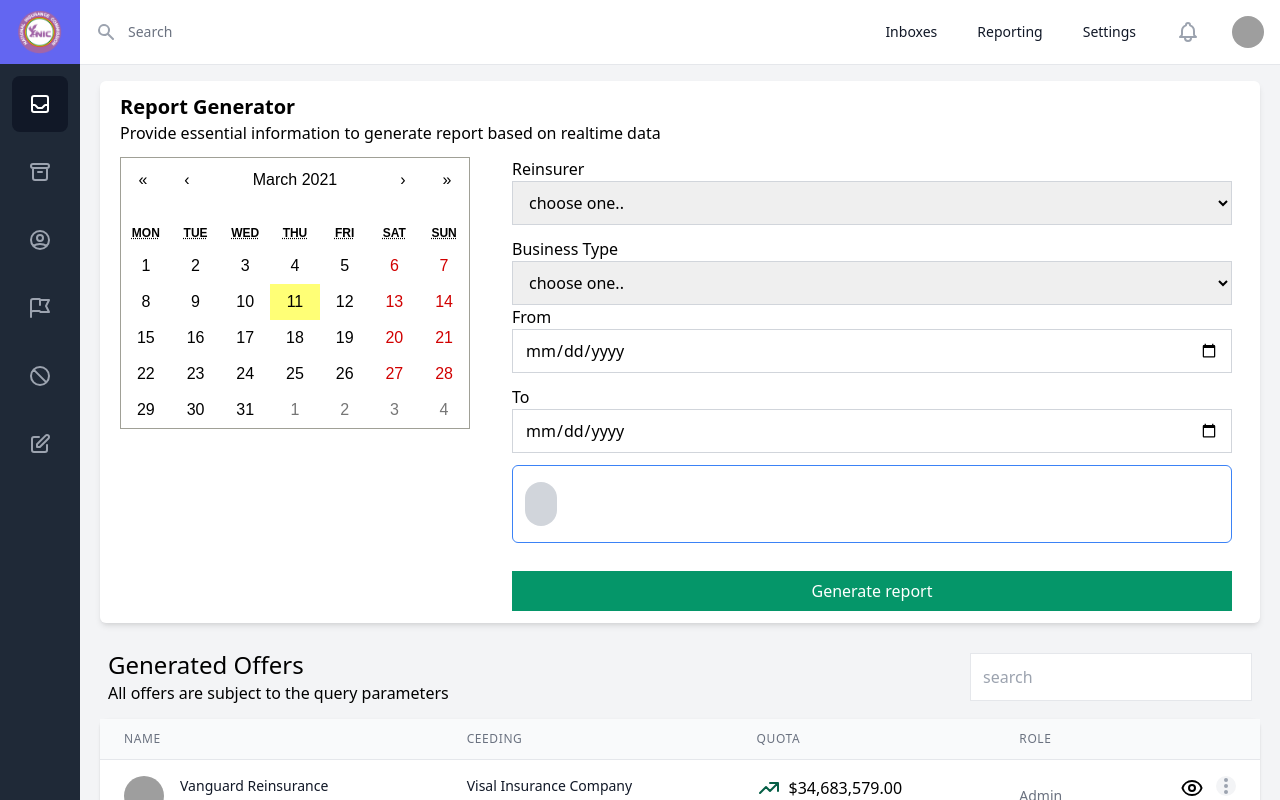
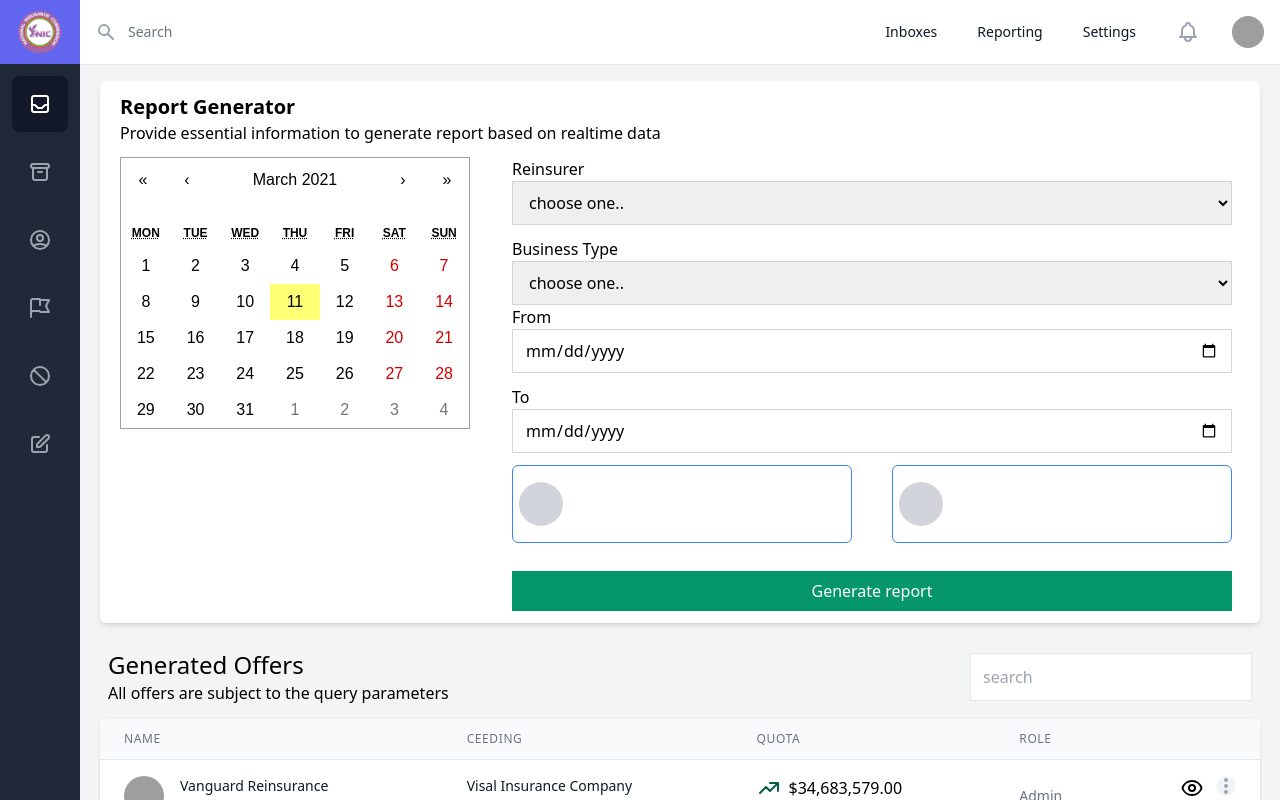
Before and after one commit to Khoby-790/template-nic, a React (Create React App) app: page /reports in a window 1280 px wide. Built offline with nearby package versions, Linux system fonts and the light colour scheme; grey boxes are pictures that could not be loaded.

Commit message:
--- Auto-Git Commit ---

```diff
--- a/src/pages/Reports/sections/InsurerReinsurerSelect.tsx
+++ b/src/pages/Reports/sections/InsurerReinsurerSelect.tsx
@@ -9,7 +9,17 @@ const InsurerReinsurerSelect = (props: Props) => {
         <div className="flex flex-row">
             <div className="flex-1 bg-white mx-5 py-4 my-3 rounded-md border border-blue-500">
                 <div className="w-14 flex flex-row">
-                    <div className="h-11 rounded-full mx-3 bg-gray-300 w-11"></div>
+                    <div className="w-20 flex items-center justify-center">
+                        <div className="h-11 rounded-full bg-gray-300 cursor-pointer w-11"></div>
+                    </div>
+                    <div className="h-full bg-gray-400"></div>
+                </div>
+            </div>
+            <div className="flex-1 bg-white mx-5 py-4 my-3 rounded-md border border-blue-500">
+                <div className="w-14 flex flex-row">
+                    <div className="w-20 flex items-center justify-center">
+                        <div className="h-11 rounded-full bg-gray-300 cursor-pointer w-11"></div>
+                    </div>
                     <div className="h-full bg-gray-400"></div>
                 </div>
             </div>
```
